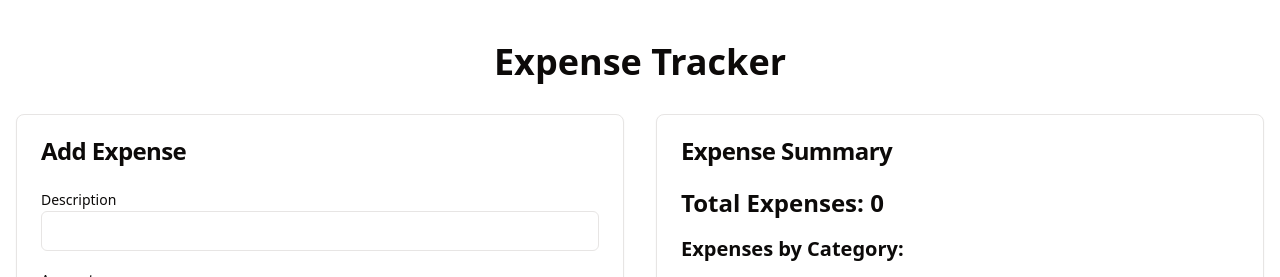
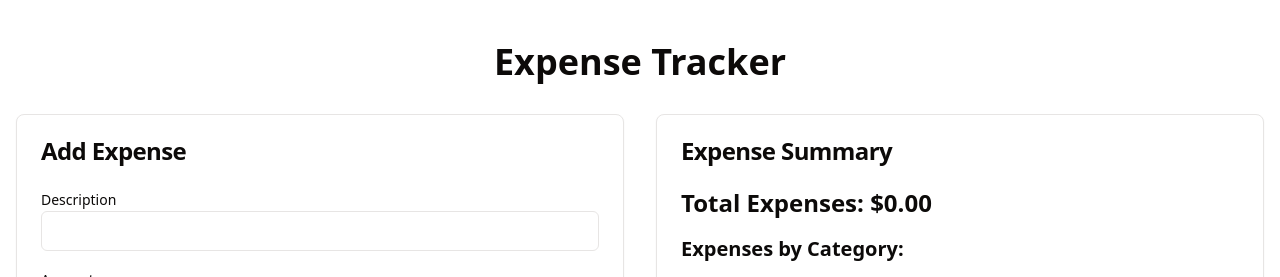
Before and after one commit to mukhammed2021/Expense-Tracker, a React (Vite) app: page / in a window 1280 px wide. Shown: the top 277 px of the page. Built offline with nearby package versions, Linux system fonts and the light colour scheme.

Commit message:
add format currency to summary

```diff
--- a/src/components/ExpenseSummary.tsx
+++ b/src/components/ExpenseSummary.tsx
@@ -51,7 +51,7 @@ export default function ExpenseSummary() {
          </CardHeader>
          <CardContent>
             <p className="mb-4 text-2xl font-bold">
-               Total Expenses: {expenseSummary}
+               Total Expenses: {formatCurrency(expenseSummary)}
             </p>
             <p className="mb-2 text-xl font-semibold">Expenses by Category:</p>
             <ul>
```
